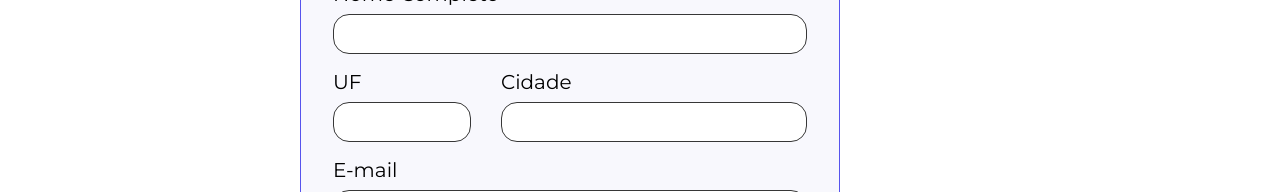
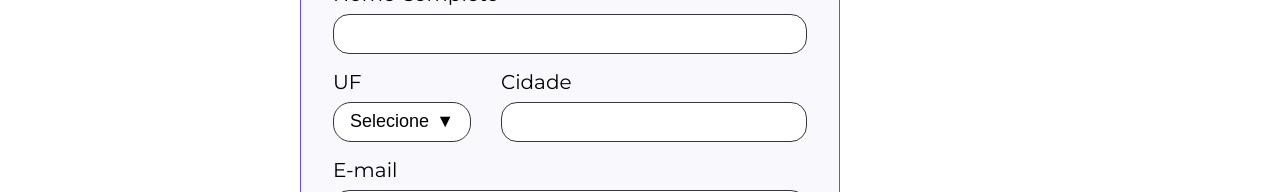
Before and after one commit to devdesignerstudio/freelando, a React (Create React App) app: page / in a window 1280 px wide. Shown: the part 458-650 px from the top of the page. Built offline with nearby package versions, Linux system fonts and the light colour scheme.

Commit message:
adicionando componente ListaSuspensa

```diff
--- a/src/App.js
+++ b/src/App.js
@@ -15,6 +15,7 @@
 import { InstagramIcon } from "./components/Icons/InstagramIcon"
 import { InlineList } from "./components/InlineList/InlineList"
 import { InlineListItem } from "./components/InlineList/InlineListItem"
+import { DropdownList } from "./components/DropdownList/DropdownList"
 
 function App() {
   return (
@@ -52,7 +53,7 @@
               </Row>
               <Row>
                 <Col lg={4} md={4} sm={4}>
-                  <TextField title="UF" />
+                  <DropdownList title="UF" />
                 </Col>
                 <Col lg={8} md={8} sm={8}>
                   <TextField title="Cidade" />
--- /dev/null
+++ b/src/components/DropdownList/DropdownList.jsx
@@ -0,0 +1,152 @@
+import { useState } from "react"
+import styled from "@emotion/styled"
+import { StyledDropdownListItem } from "./StyledDropdownListItem"
+
+const StyledLabel = styled.label`
+  display: block;
+  width: 100%;
+  box-sizing: border-box;
+  font-weight: 400;
+  font-size: 20px;
+  line-height: 24px;
+  position: relative;
+`
+
+const StyledButton = styled.button`
+  cursor: pointer;
+  display: block;
+  height: 40px;
+  width: 100%;
+  font-size: 18px;
+  outline: none;
+  box-sizing: border-box;
+  display: flex;
+  align-items: center;
+  justify-content: space-between;
+  font-weight: 400;
+  border-radius: 18px;
+  border-bottom-left-radius: ${(props) => (props.isOpen ? "0" : "18px")};
+  border-bottom-right-radius: ${(props) => (props.isOpen ? "0" : "18px")};
+  margin-top: ${(props) => props.theme.spacing.xs};
+  padding: ${(props) => props.theme.spacing.s};
+  background: ${(props) => props.theme.colors.white};
+  border: 1px solid ${(props) => props.theme.colors.neutral.a};
+  &:focus {
+    border-color: ${(props) => props.theme.colors.focus};
+  }
+`
+
+const StyledDropdownList = styled.ul`
+  position: absolute;
+  top: 100%;
+  left: 0;
+  right: 0;
+  background-color: ${(props) => props.theme.colors.white};
+  z-index: 1;
+  border: 1px solid ${(props) => props.theme.colors.neutral.a};
+  border-bottom-left-radius: 18px;
+  border-bottom-right-radius: 18px;
+  border-top: none;
+  margin: 0;
+  padding: 0 ${(props) => props.theme.spacing.m};
+  list-style: none;
+`
+
+const estadosBrasileiros = [
+  { text: "Acre", value: "AC" },
+  { text: "Alagoas", value: "AL" },
+  { text: "Amapá", value: "AP" },
+  { text: "Amazonas", value: "AM" },
+  { text: "Bahia", value: "BA" },
+  { text: "Ceará", value: "CE" },
+  { text: "Distrito Federal", value: "DF" },
+  { text: "Espírito Santo", value: "ES" },
+  { text: "Goiás", value: "GO" },
+  { text: "Maranhão", value: "MA" },
+  { text: "Mato Grosso", value: "MT" },
+  { text: "Mato Grosso do Sul", value: "MS" },
+  { text: "Minas Gerais", value: "MG" },
+  { text: "Pará", value: "PA" },
+  { text: "Paraíba", value: "PB" },
+  { text: "Paraná", value: "PR" },
+  { text: "Pernambuco", value: "PE" },
+  { text: "Piauí", value: "PI" },
+  { text: "Rio de Janeiro", value: "RJ" },
+  { text: "Rio Grande do Norte", value: "RN" },
+  { text: "Rio Grande do Sul", value: "RS" },
+  { text: "Rondônia", value: "RO" },
+  { text: "Roraima", value: "RR" },
+  { text: "Santa Catarina", value: "SC" },
+  { text: "São Paulo", value: "SP" },
+  { text: "Sergipe", value: "SE" },
+  { text: "Tocantins", value: "TO" },
+]
+
+export const DropdownList = ({ title }) => {
+  const [isOpen, setVisibility] = useState(false)
+  const [optionFocus, setOptionFocus] = useState(null)
+  const [selectedOption, setSelectedOption] = useState(null)
+
+  const handleKeyboard = (event) => {
+    setVisibility(true)
+    switch (event.key) {
+      case "ArrowDown":
+        event.preventDefault()
+        setOptionFocus((oldFocus) => {
+          if (oldFocus == null) {
+            return 0
+          }
+          return (oldFocus += 1)
+        })
+        break
+
+      case "ArrowUp":
+        event.preventDefault()
+        setOptionFocus((oldFocus) => {
+          if (!oldFocus) {
+            return 0
+          }
+          return (oldFocus -= 1)
+        })
+        break
+
+      case "Enter":
+        event.preventDefault()
+        setOptionFocus(null)
+        setVisibility(false)
+        setSelectedOption(estadosBrasileiros[optionFocus])
+        break
+
+      default:
+        break
+    }
+  }
+  return (
+    <StyledLabel>
+      {title}
+      <StyledButton
+        isOpen={isOpen}
+        onClick={() => setVisibility(!isOpen)}
+        onKeyDown={handleKeyboard}
+      >
+        <div>{selectedOption ? selectedOption.text : "Selecione"}</div>
+        <div>
+          <span>{isOpen ? "▲" : "▼"}</span>
+        </div>
+      </StyledButton>
+      {isOpen && (
+        <StyledDropdownList>
+          {estadosBrasileiros.map((uf, index) => (
+            <StyledDropdownListItem
+              key={uf.value}
+              activeFocus={index === optionFocus}
+              onClick={() => setSelectedOption(uf)}
+            >
+              {uf.text}
+            </StyledDropdownListItem>
+          ))}
+        </StyledDropdownList>
+      )}
+    </StyledLabel>
+  )
+}
--- /dev/null
+++ b/src/components/DropdownList/StyledDropdownListItem.jsx
@@ -0,0 +1,16 @@
+import styled from "@emotion/styled"
+
+export const StyledDropdownListItem = styled.li`
+  padding: ${(props) => props.theme.spacing.xs} 0;
+  text-align: center;
+  border-bottom: 1px solid ${(props) => props.theme.colors.neutral.c};
+  cursor: pointer;
+  &: last-child {
+    border: none;
+  }
+  color: ${(props) =>
+    props.activeFocus ? props.theme.colors.focus : "inherit"};
+  &:hover {
+    color: ${(props) => props.theme.colors.focus};
+  }
+`
--- a/src/components/Theme/Theme.jsx
+++ b/src/components/Theme/Theme.jsx
@@ -4,7 +4,7 @@
   colors: {
     white: "#ffffff",
     warning: "",
-    focus: "",
+    focus: "#B009FF",
     primary: {
       a: "#5754ED",
       b: "#D93114",
```
